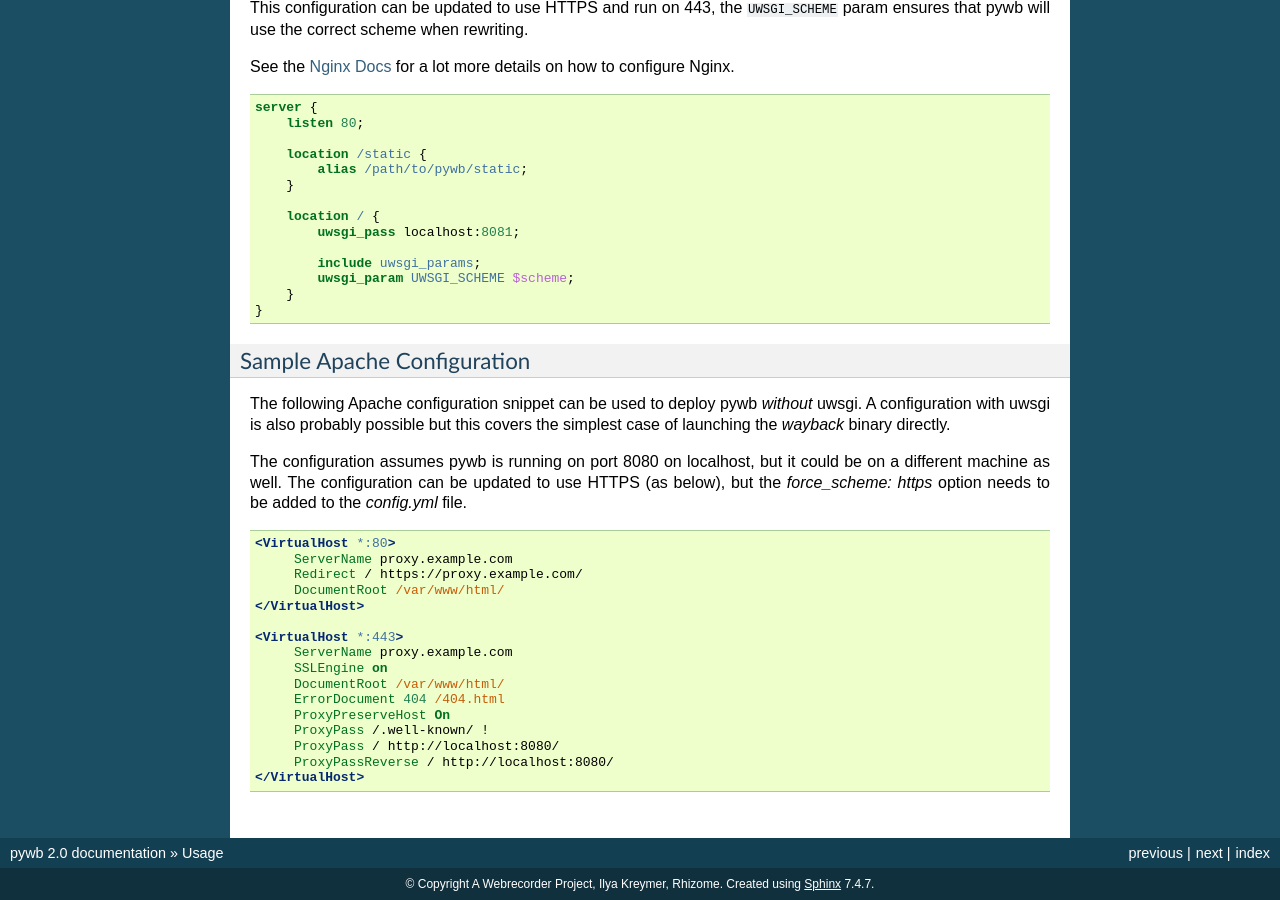
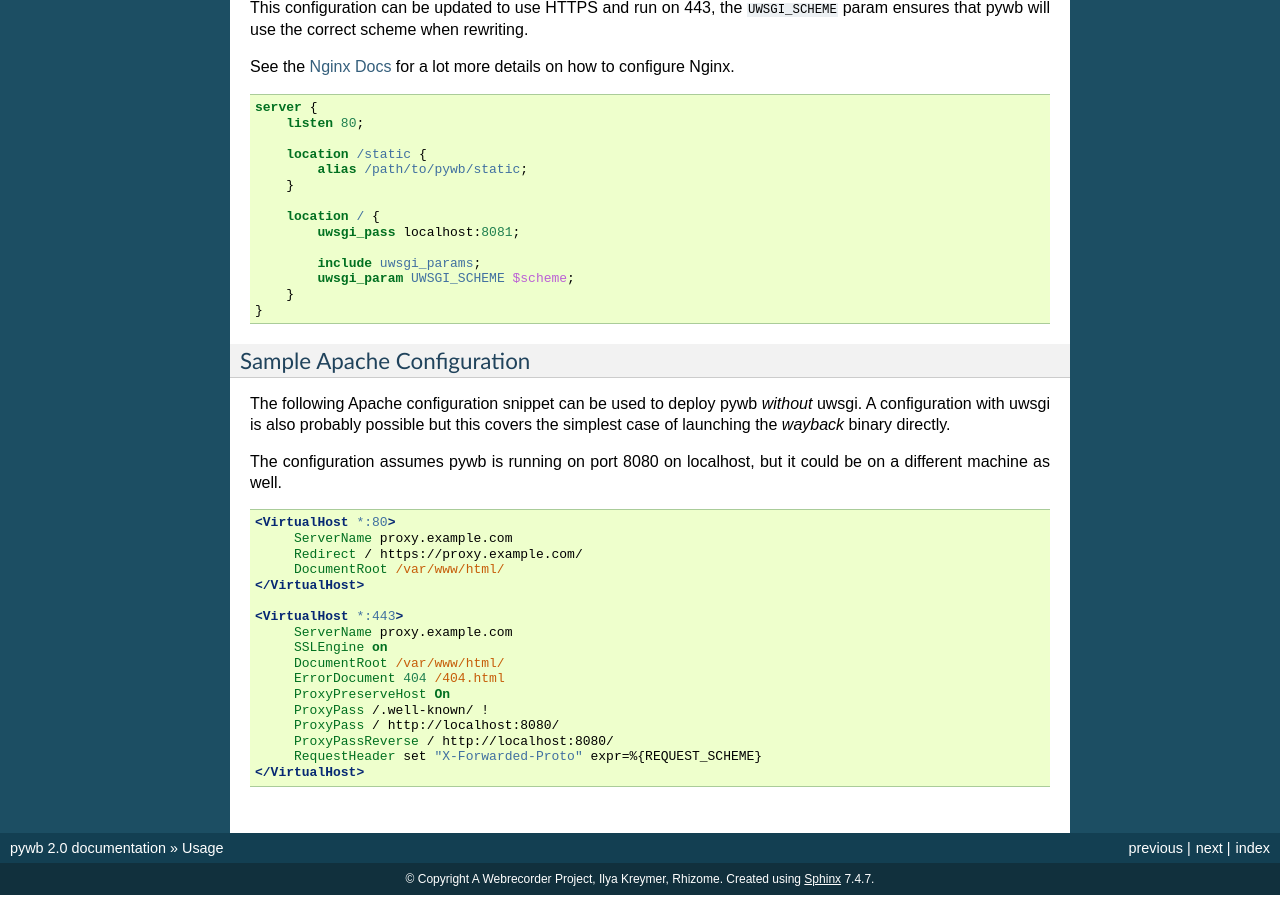
Before and after one commit to webrecorder/pywb, a Sphinx documentation site: the page built from docs/manual/usage.rst, in a window 1280 px wide and 900 px high, scrolled down 3210 px. Built offline with Sphinx 7.4.7, drawn with Linux system fonts in a browser that asks for light colours; pages that are not in the unit, such as notebooks, are missing from menus.

Commit message:
enable support for X-Forwarded-Proto headers from #395

```diff
--- a/docs/manual/usage.rst
+++ b/docs/manual/usage.rst
@@ -194,7 +194,7 @@ Sample Apache Configuration
 
 The following Apache configuration snippet can be used to deploy pywb *without* uwsgi. A configuration with uwsgi is also probably possible but this covers the simplest case of launching the `wayback` binary directly.
 
-The configuration assumes pywb is running on port 8080 on localhost, but it could be on a different machine as well. The configuration can be updated to use HTTPS (as below), but the `force_scheme: https` option needs to be added to the `config.yml` file.
+The configuration assumes pywb is running on port 8080 on localhost, but it could be on a different machine as well.
 
 .. code:: apache
 
@@ -213,4 +213,5 @@ The configuration assumes pywb is running on port 8080 on localhost, but it coul
          ProxyPass /.well-known/ !
          ProxyPass / http://localhost:8080/
          ProxyPassReverse / http://localhost:8080/
+         RequestHeader set "X-Forwarded-Proto" expr=%{REQUEST_SCHEME}
     </VirtualHost>
```
